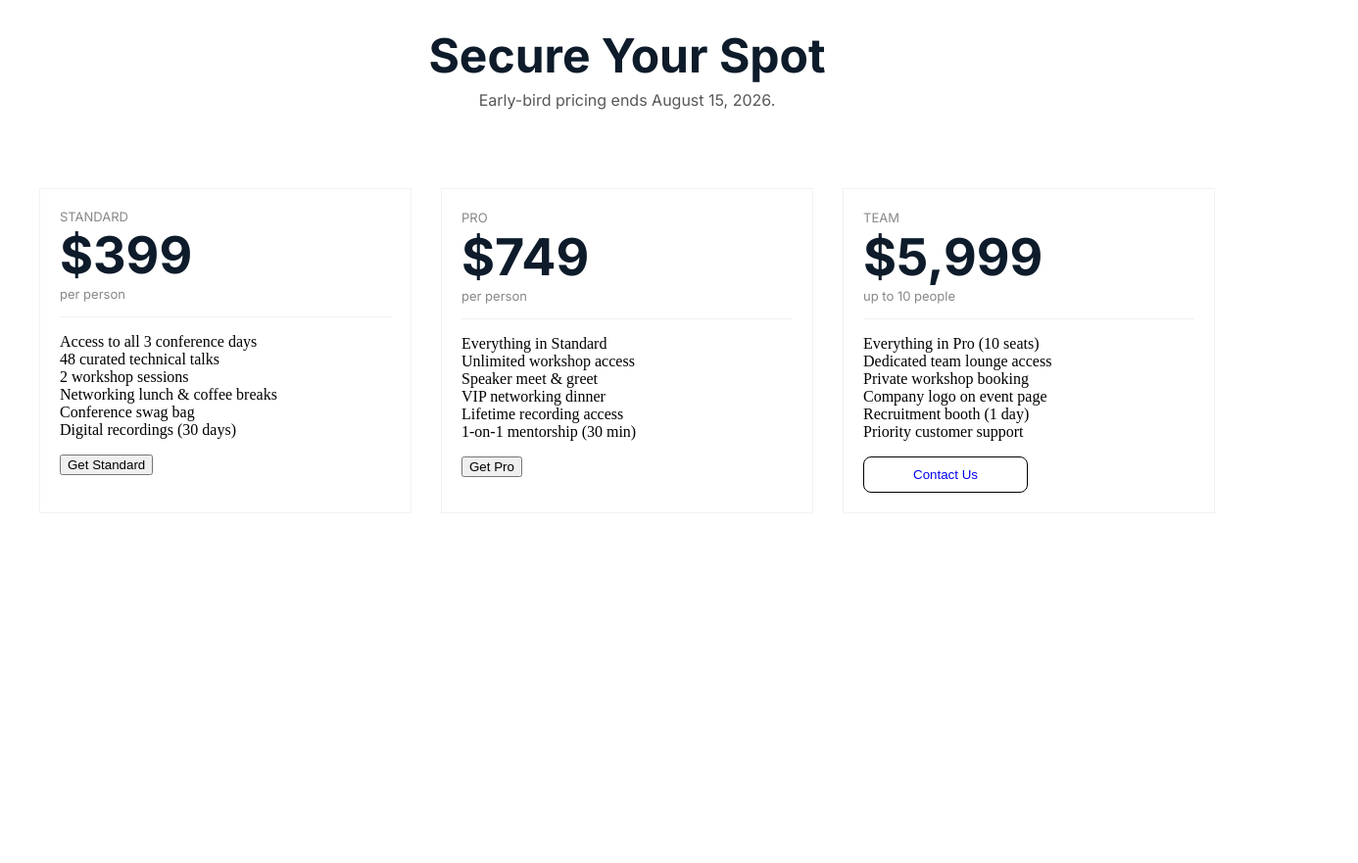
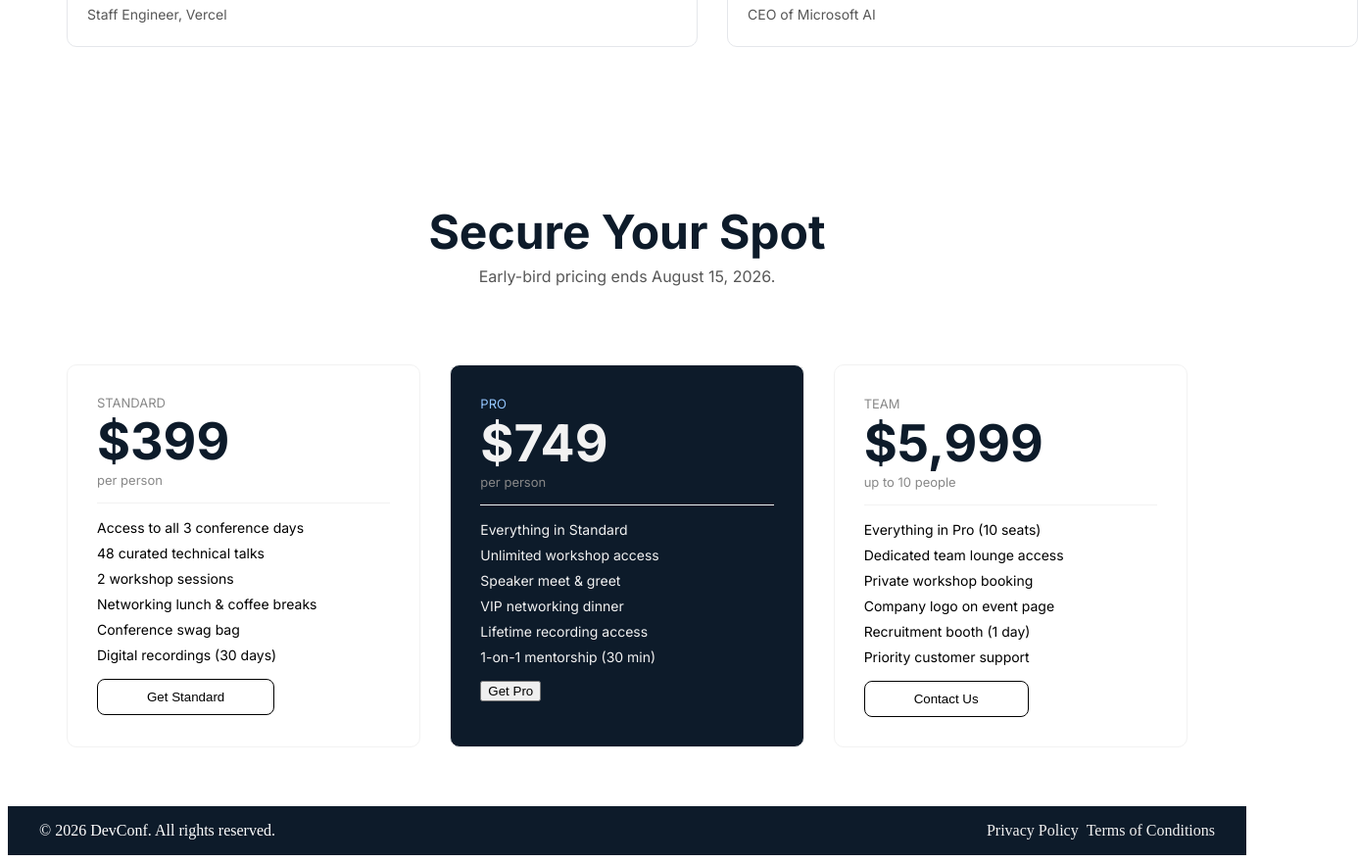
Before and after one commit to omarfaruqueee/assignment1, a plain HTML site: page index.html in a window 1280 px wide. Shown: the part 1910-2791 px from the top of the page at 98% size, 1386 px wide, since content can reach past the window. Before the commit the page ends 2442 px from the top, so only its background shows below. Drawn offline with Linux system fonts and the light colour scheme.

Commit message:
pricing and footer section added

```diff
--- a/index.html
+++ b/index.html
@@ -14,15 +14,15 @@
     <section>
         <div class="container navbar">
             <div>
-                <img src="assets/logo.png" alt="Logo">
+                <img src="assets/logo.png">
             </div>
             <div>
                 <ul>
-                    <li>Speakers</li>
-                    <li>Schedule</li>
-                    <li>Tracks</li>
-                    <li>Venue</li>
-                    <li>Blog</li>
+                    <li><a href="#">Speakers</a></li>
+                    <li><a href="#">Schedule</a></li>
+                    <li><a href="#">Tracks</a></li>
+                    <li><a href="#">Venue</a></li>
+                    <li><a href="#">Blog</a></li>
                 </ul>
             </div>
             <div>
@@ -97,7 +97,7 @@
                 <li>Conference swag bag</li>
                 <li>Digital recordings (30 days)</li>
             </ul>
-            <button>Get Standard</button>
+            <button class="price-button"><a href="#">Get Standard</a></button>
         </div>
         <div class="card active">
             <span class="plan">PRO</span>
@@ -128,6 +128,19 @@
             <button class="price-button"><a href="#">Contact Us</a></button>
         </div>
     </div>
-</section>
+    </section>
+    <section class="footer">
+        <div class="fot container">
+        <div>
+            <p>© 2026 DevConf. All rights reserved.</p>
+        </div>
+        <div>
+            <ul>
+                <li><a href="">Privacy Policy</a></li>
+                <li><a href="">Terms of Conditions</a></li>
+            </ul>
+        </div>
+        </div>
+    </section>
 </body>
 </html>
--- a/style.css
+++ b/style.css
@@ -8,6 +8,7 @@ ul {
 }
 a {
     text-decoration: none;
+    color: #575757;
 }
 .button {
     background-color: #007bff;
@@ -50,6 +51,9 @@ a {
     font-size: 22px;
     color: white;
 }
+.speakers {
+    padding: 60px;
+}
 .speakers h2 {
     font-family: Inter;
     font-size: 52px;
@@ -91,6 +95,7 @@ a {
 }
 .pricing {
     text-align: center;
+    padding: 60px;
 }
 .pricing-plans {
     display:grid;
@@ -113,7 +118,8 @@ a {
 }
 .card {
     border: 1px solid #f2f2f2;
-    padding: 20px;
+    border-radius: 10px;
+    padding: 30px;
     text-align: left;
 }
 .card h3 {
@@ -133,6 +139,11 @@ a {
 .card ul {
     padding: 0px;
 }
+.card ul li {
+    margin-top: 9px;
+    font-family: Inter;
+    font-size: 14px;
+}
 .price-button {
     background-color: #fff;
     border: 1px solid #000;
@@ -140,11 +151,40 @@ a {
     padding: 10px 50px;
     color: #f82525;
 }
-..price-button a {
-    color: #000
+.card a {
+    color: #000 !important;
 }
 .plan {
     font-family: Inter;
     font-size: 13px;
     color: #888888;
 }
+.active {
+    background: #0D1B2A !important;
+}
+.active ul  {
+    color: #f2f2f2 !important;
+}
+.active h3 {
+    color: #f2f2f2
+}
+.active .plan {
+    color: #93C5FD;
+}
+.fot {
+    display: flex;
+    justify-content: space-between;
+    color: #FFFFFF;
+    align-items: center;
+}
+.fot ul {
+    list-style: none;
+    display: flex;
+    gap: 8px;
+}
+.fot ul a {
+        color: #f2f2f2
+}
+.footer {
+        background: #0D1B2A;
+}
```
